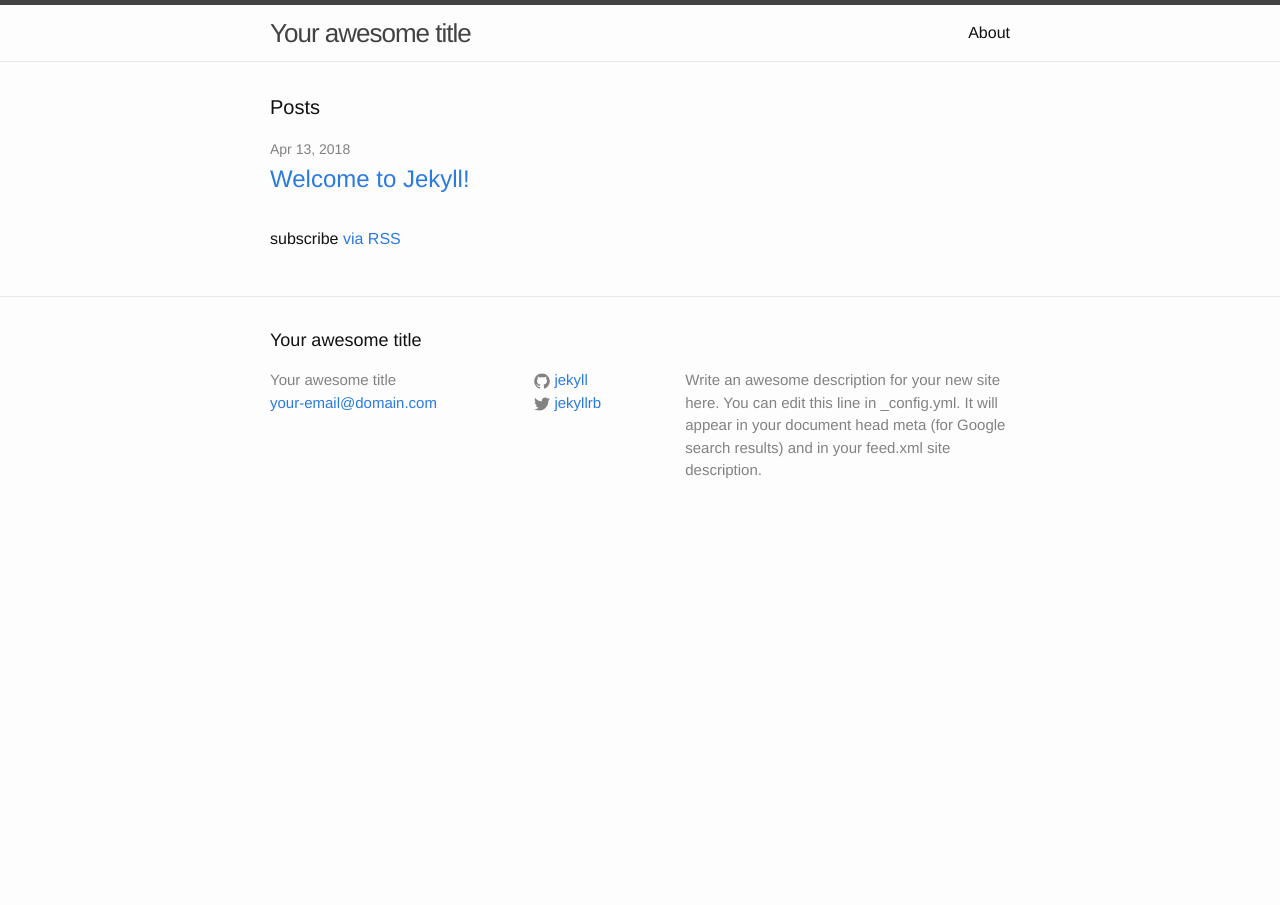
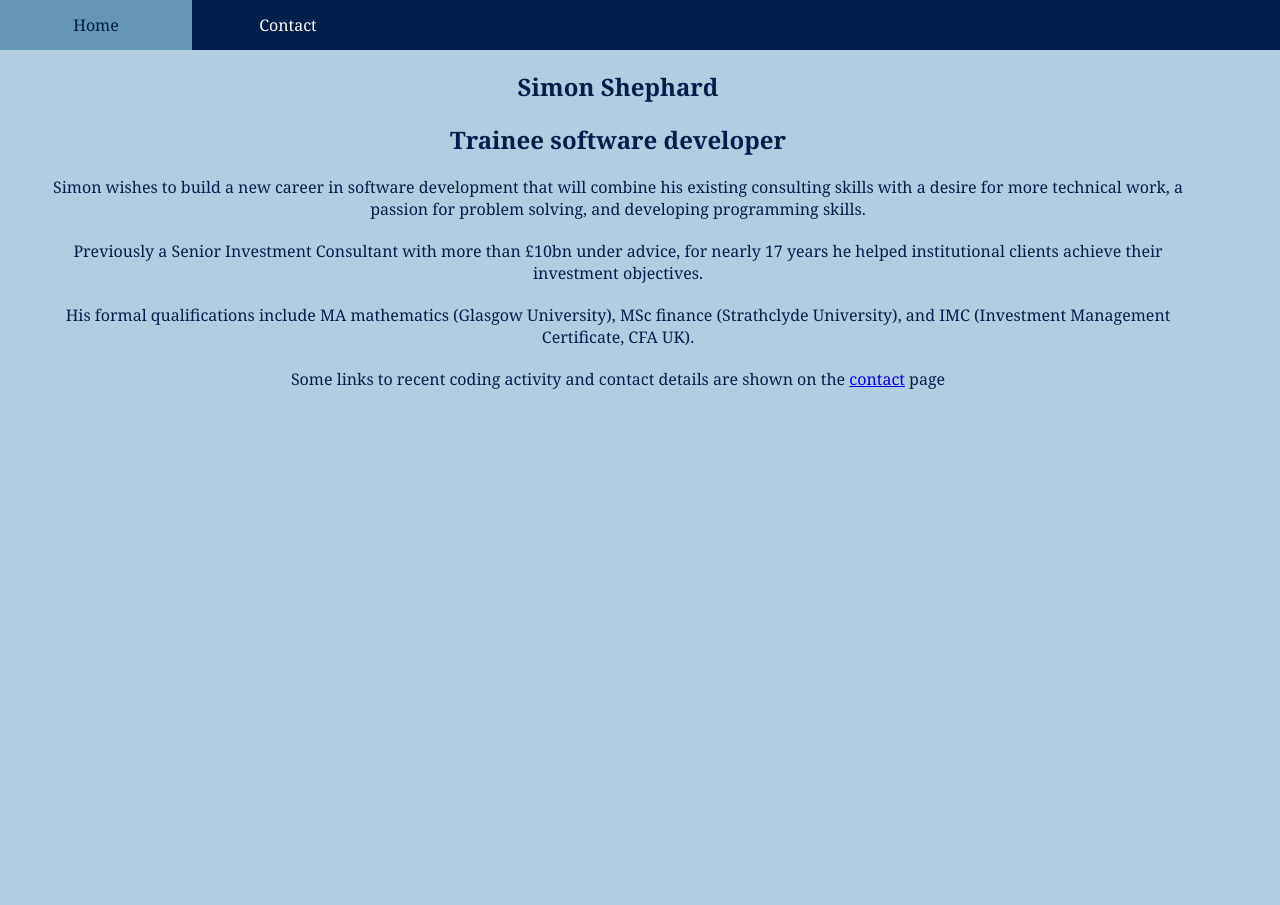
Before and after one commit to simonshephard/simonshephard.github.io, a Jekyll site: the page index.html, which Jekyll copies as it is, in a window 1280 px wide. Built offline with Jekyll 4.4.1, drawn with Linux system fonts in a browser that asks for light colours.

Commit message:
updating to personal site

```diff
--- a/css/main.scss
+++ /dev/null
@@ -1,53 +0,0 @@
----
-# Only the main Sass file needs front matter (the dashes are enough)
----
-@charset "utf-8";
-
-
-
-// Our variables
-$base-font-family: "Helvetica Neue", Helvetica, Arial, sans-serif;
-$base-font-size:   16px;
-$base-font-weight: 400;
-$small-font-size:  $base-font-size * 0.875;
-$base-line-height: 1.5;
-
-$spacing-unit:     30px;
-
-$text-color:       #111;
-$background-color: #fdfdfd;
-$brand-color:      #2a7ae2;
-
-$grey-color:       #828282;
-$grey-color-light: lighten($grey-color, 40%);
-$grey-color-dark:  darken($grey-color, 25%);
-
-// Width of the content area
-$content-width:    800px;
-
-$on-palm:          600px;
-$on-laptop:        800px;
-
-
-
-// Use media queries like this:
-// @include media-query($on-palm) {
-//     .wrapper {
-//         padding-right: $spacing-unit / 2;
-//         padding-left: $spacing-unit / 2;
-//     }
-// }
-@mixin media-query($device) {
-    @media screen and (max-width: $device) {
-        @content;
-    }
-}
-
-
-
-// Import partials from `sass_dir` (defaults to `_sass`)
-@import
-        "base",
-        "layout",
-        "syntax-highlighting"
-;
--- /dev/null
+++ b/css/style.css
@@ -0,0 +1,109 @@
+* {
+  margin: 0;
+  border: 0;
+  padding: 0;
+  --color1: white; /*white*/
+  --color2: #011f4b; /*deep blue*/
+  --color3: #03396c; /*dark blue*/
+  --color4: #005b96; /*mid blue*/
+  --color5: #6497b1; /*lighter blue*/
+  --color6: #b3cde0; /*lightest blue*/
+  --color7: grey;
+}
+
+body {
+  font-family: "Georgia", serif;
+  color: var(--color7);
+  background: var(--color6);
+}
+
+#navbar {
+  position: fixed;
+  top: 0;
+  z-index: 1;
+  height: 50px;
+  width: 100%;
+  display: flex;
+  flex-direction: row;
+  justify-content: flex-start;
+  align-items: center;
+  background: var(--color2);
+  color: var(--color1);
+}
+
+.nav-box {
+  height: 50px;
+  width: 15%;
+  min-width: 100px;
+}
+
+.nav-link {
+  display: block;
+  height: 100%;
+  width: 100%;
+  text-align: center;
+  vertical-align: middle;
+  line-height: 50px;
+  color: inherit;
+  text-decoration: inherit;
+}
+.nav-link:hover {
+  background: var(--color5);
+  color: var(--color2);
+}
+
+.main {
+  position: relative;
+  top: 50px;
+  margin: 10px;
+}
+
+#home, #contact {
+  margin-top: -50px;
+  padding-top: 50px;
+  height: 95vh;
+  width: 95vw;
+  text-align: center;
+}
+
+h1, h2, p {
+  margin: 20px;
+  text-align: center;
+  color: var(--color2);
+}
+
+.contact-container {
+  height: 100%;
+  width: 100%;
+  display: flex;
+  flex-direction: row;
+  flex-wrap: wrap;
+  justify-content: space-around; /*flex-start;*/
+  align-items: flex-start;
+  align-content: flex-start;
+  padding: 20px;
+}
+
+.contact-box {
+  margin: 10px;
+  border: 1px solid var(--color2);
+  padding: 10px;
+  height: 30%;
+  width: 30%%;
+  min-width: 300px;
+  min-height: 200px;
+  background: var(--color5);
+  color: var(--color2);
+}
+
+.contact-link{
+  padding: 5px;
+  display: block;
+  height: 100%;
+  width: 100%;
+  text-align: center;
+  vertical-align: middle;
+  background: inherit;
+  color: inherit;
+  text-decoration: inherit;
+}
--- a/index.html
+++ b/index.html
@@ -1,23 +1,30 @@
----
-layout: default
----
+<!DOCTYPE html>
+<html lang="en" >
 
-<div class="home">
+<head>
 
-  <h1 class="page-heading">Posts</h1>
+  <meta charset="UTF-8">
+  <title>CodeClanPreCourseSite</title>
 
-  <ul class="post-list">
-    {% for post in site.posts %}
-      <li>
-        <span class="post-meta">{{ post.date | date: "%b %-d, %Y" }}</span>
+</head>
 
-        <h2>
-          <a class="post-link" href="{{ post.url | prepend: site.baseurl }}">{{ post.title }}</a>
-        </h2>
-      </li>
-    {% endfor %}
-  </ul>
+<body>
 
-  <p class="rss-subscribe">subscribe <a href="{{ "/feed.xml" | prepend: site.baseurl }}">via RSS</a></p>
+  <nav id="navbar">
+    <div class="nav-box"><a class="nav-link" href="index.html#home">Home</a></div>
+    <div class="nav-box"><a class="nav-link" href="contact.html#contact">Contact</a></div>
+  </nav>
 
-</div>
+  <section class="main" id="home">
+    <h1 id="title">Simon Shephard</h1>
+    <h2>Trainee software developer</h2>
+    <p>Simon wishes to build a new career in software development that will combine his existing consulting skills with a desire for more technical work, a passion for problem solving, and developing programming skills.</p>
+    <p>Previously a Senior Investment Consultant with more than £10bn under advice, for nearly 17 years he helped institutional clients achieve their investment objectives.</p>
+    <p>His formal qualifications include MA mathematics (Glasgow University), MSc finance (Strathclyde University), and IMC (Investment Management Certificate, CFA UK).</p>
+    <p>Some links to recent coding activity and contact details are shown on the <a href="contact.html#contact">contact</a> page</p>
+  </section>
+
+  <link rel="stylesheet" href="css/style.css">
+</body>
+
+</html>
```
Also changed, not shown: contact.html (added, +32 -0 lines).
